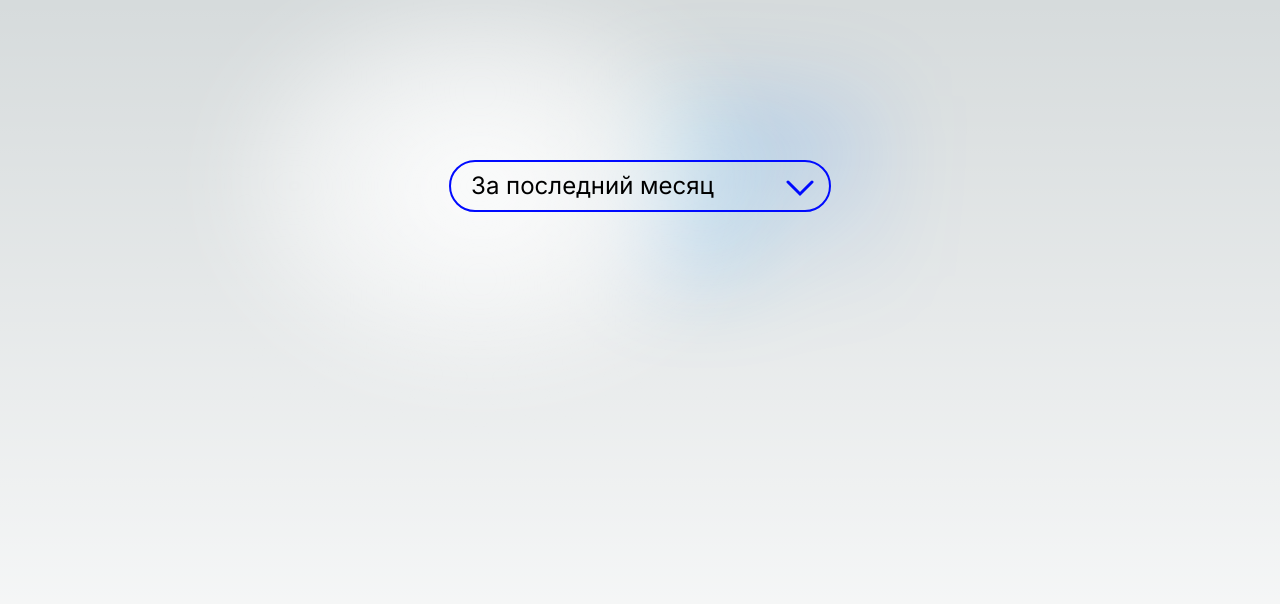
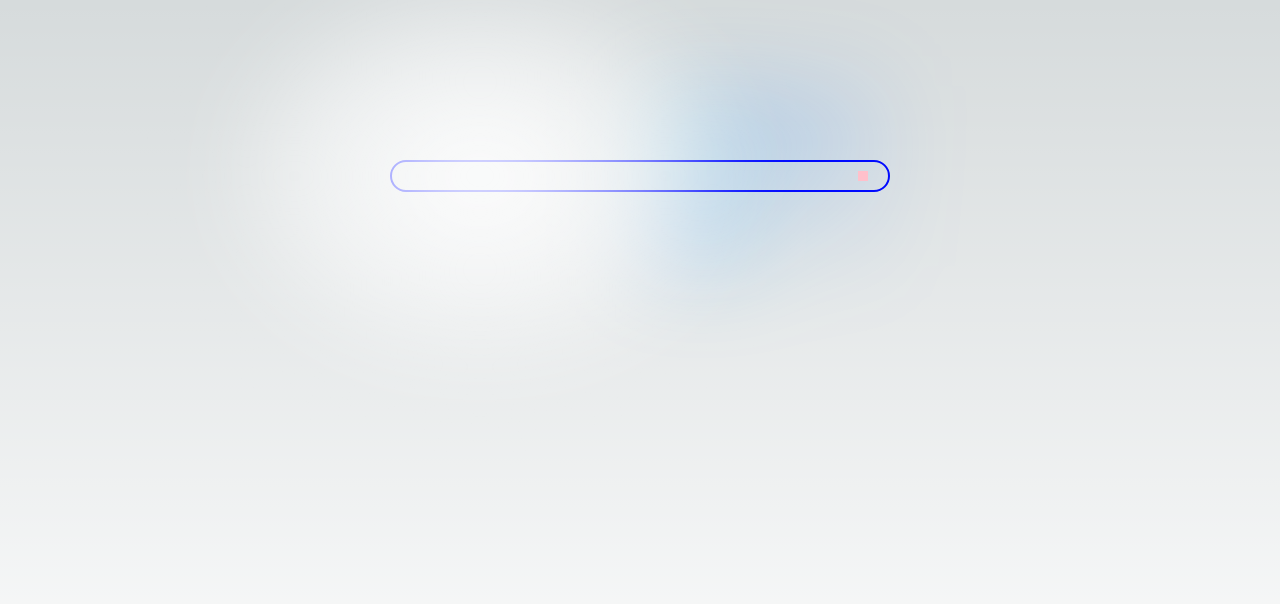
Before and after one commit to Mishwit/codify-test-task, a Next.js app: page / in a window 1280 px wide. Shown: the top 604 px of the page. Built offline with nearby package versions, Linux system fonts and the light colour scheme.

Commit message:
refactoring select

```diff
--- a/src/app/page.tsx
+++ b/src/app/page.tsx
@@ -1,6 +1,6 @@
 import Image from "next/image";
 import styles from "./page.module.css";
-import { Select } from "@/stories/Select";
+import { Select } from "@/components/atoms/Select";
 export default function Home() {
   return (
     <main className={styles.main}>
--- /dev/null
+++ b/src/components/atoms/Select/index.tsx
@@ -0,0 +1,68 @@
+"use client";
+import React, { useState } from "react";
+import styles from "./styles.module.css";
+
+type Props = {
+  options: string[];
+  activeOption: string;
+};
+
+export const Select: React.FC<Props> = ({ options, activeOption }) => {
+  const [isSelectOpen, setIsSelectOpen] = useState(false);
+  return (
+    <div className={styles.selectWrapper}>
+      <div
+        className={styles.customSelect}
+        onClick={() => setIsSelectOpen(!isSelectOpen)}
+      >
+        <span className={styles.selectSelected}>{activeOption}</span>
+        {/* <img src="./select-arrow.svg" alt="" /> */}
+        <div className={styles.arrow} />
+      </div>
+      {isSelectOpen && (
+        <div className={styles.selectItems}>
+          {options.map((option) => (
+            <span key={option}>{option}</span>
+          ))}
+        </div>
+      )}
+    </div>
+    // <div
+    //   className={styles.customSelect}
+    //   onClick={() => setIsSelectOpen(!isSelectOpen)}
+    // >
+    //   <select>
+    //     <option value="lastMonth">За последний месяц</option>
+    //     <option value="lastSixMonth">За последние 6 месяцев</option>
+    //     <option value="lastYear">За последний год </option>
+    //   </select>
+    //   <div className={styles.selectSelected}>За последний месяц</div>
+    //   <div className={`selectItems ${isSelectOpen ? "" : "selectHide"}`}>
+    //     <div>За последний год </div>
+    //     <div>За последние 6 месяцев</div>
+    //   </div>
+    // </div>
+  );
+};
+// export const Select = () => {
+//   const options = [
+//     "За последний месяц",
+//     "За последние 6 месяцев",
+//     "За последний год",
+//   ];
+//   const [selectedOption, setSelectedOption] = useState(options);
+//   const selectChange = (event) => {
+//     setSelectedOption(event.target.value);
+//   };
+//   return (
+//     <div>
+//       <select className="select" value={selectedOption} onChange={selectChange}>
+//         {options.map((option, index) => (
+//           <option key={index} value={option}>
+//             {option}
+//           </option>
+//         ))}
+//       </select>
+//     </div>
+//   );
+// };
--- a/src/stories/select.css
+++ b/src/components/atoms/Select/styles.module.css
@@ -1,19 +1,20 @@
+.selectWrapper {
+  width: 500px;
+}
+
 .customSelect select {
   display: none;
 }
 
 .customSelect {
-  position: relative;
   display: flex;
   align-items: center;
-  justify-content: center;
-  padding: 9px 115px 9px 20px;
+  justify-content: space-between;
+  padding: 9px 20px 9px 20px;
   border-radius: 28px;
   border: 2px solid #000aff;
   font-size: 24px;
-  font-weight: 400;
   line-height: 125%;
-  cursor: pointer;
 }
 
 .selectSelected:after {
@@ -24,7 +25,6 @@
   top: 12px;
   right: 13px;
   border: 6px solid transparent;
-  background: url(../../public/select-arrow.svg) no-repeat;
 }
 
 .selectSelected .selectArrowActive::after {
@@ -43,21 +43,21 @@
 }
 
 .selectItems {
+  display: flex;
+  flex-direction: column;
   padding: 16px 0 0 20px;
   border: 2px solid #000aff;
   border-radius: 28px;
-  position: absolute;
-  top: 100%;
-  left: 0;
-  right: 0;
-  z-index: 99;
+  font-size: 24px;
+  font-weight: 400;
+  line-height: 125%;
 }
 
-.selectItems div:hover,
-.sameAsSelected {
-  color: #000aff;
+.selectItems span {
 }
 
-.selectHide {
-  display: none;
+.arrow {
+  height: 10px;
+  width: 10px;
+  background-color: pink;
 }
--- a/src/stories/Select.tsx
+++ /dev/null
@@ -1,46 +0,0 @@
-"use client";
-import React, { useState } from "react";
-import "./select.css";
-
-export const Select = () => {
-  const [isSelectOpen, setIsSelectOpen] = useState(false);
-  return (
-    <div
-      className="customSelect"
-      onClick={() => setIsSelectOpen(!isSelectOpen)}
-    >
-      <select>
-        <option value="lastMonth">За последний месяц</option>
-        <option value="lastSixMonth">За последние 6 месяцев</option>
-        <option value="lastYear">За последний год </option>
-      </select>
-      <div className="selectSelected">За последний месяц</div>
-      <div className={`selectItems ${isSelectOpen ? "" : "selectHide"}`}>
-        <div>За последний год </div>
-        <div>За последние 6 месяцев</div>
-      </div>
-    </div>
-  );
-};
-// export const Select = () => {
-//   const options = [
-//     "За последний месяц",
-//     "За последние 6 месяцев",
-//     "За последний год",
-//   ];
-//   const [selectedOption, setSelectedOption] = useState(options);
-//   const selectChange = (event) => {
-//     setSelectedOption(event.target.value);
-//   };
-//   return (
-//     <div>
-//       <select className="select" value={selectedOption} onChange={selectChange}>
-//         {options.map((option, index) => (
-//           <option key={index} value={option}>
-//             {option}
-//           </option>
-//         ))}
-//       </select>
-//     </div>
-//   );
-// };
```
Also changed, not shown: src/stories/Page.tsx (+0 -1 lines), src/stories/page.css (+1 -1 lines), src/components/atoms/Select/select-arrow.svg (renamed from public/select-arrow.svg), 1 other file (tests, documents, lock files or other folders).
